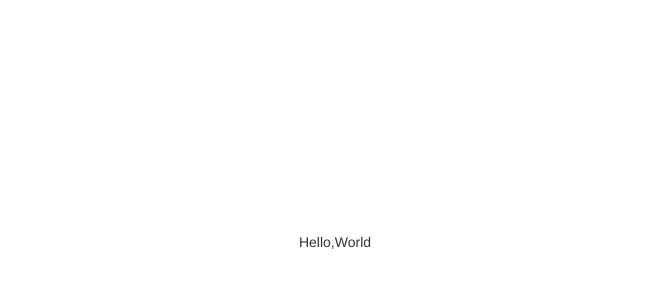
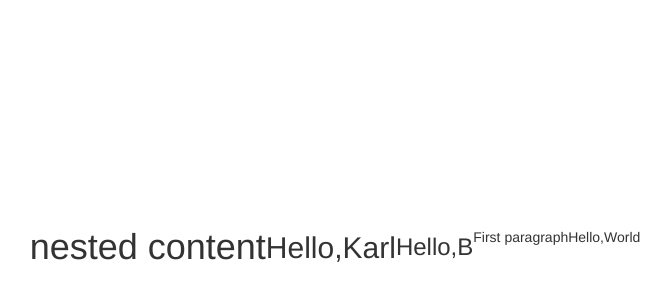
Before and after one commit to Georgy5/lw-react-giphy, a React app: page / in a window 1280 px wide. Shown: the part 158-458 px from the top of the page, without its empty margins (305-976 px from the left). Built offline with nearby package versions, Linux system fonts and the light colour scheme.

Commit message:
Try rendering nested elements using a React.fragment

```diff
--- a/src/index.jsx
+++ b/src/index.jsx
@@ -14,5 +14,13 @@ const Hello = ({ name }) => {
 
 const root = document.getElementById('root');
 if (root) {
-  ReactDOM.render(<Hello name="World" />, root);
+  ReactDOM.render(
+    <>
+      <h1>nested content</h1><br />
+      <h2><Hello name="Karl" /></h2>
+      <h3><Hello name="B" /></h3><br />
+      <p>First paragraph</p>
+      <p><Hello name="World" /></p><br />
+    </>, root
+  );
 }
```
